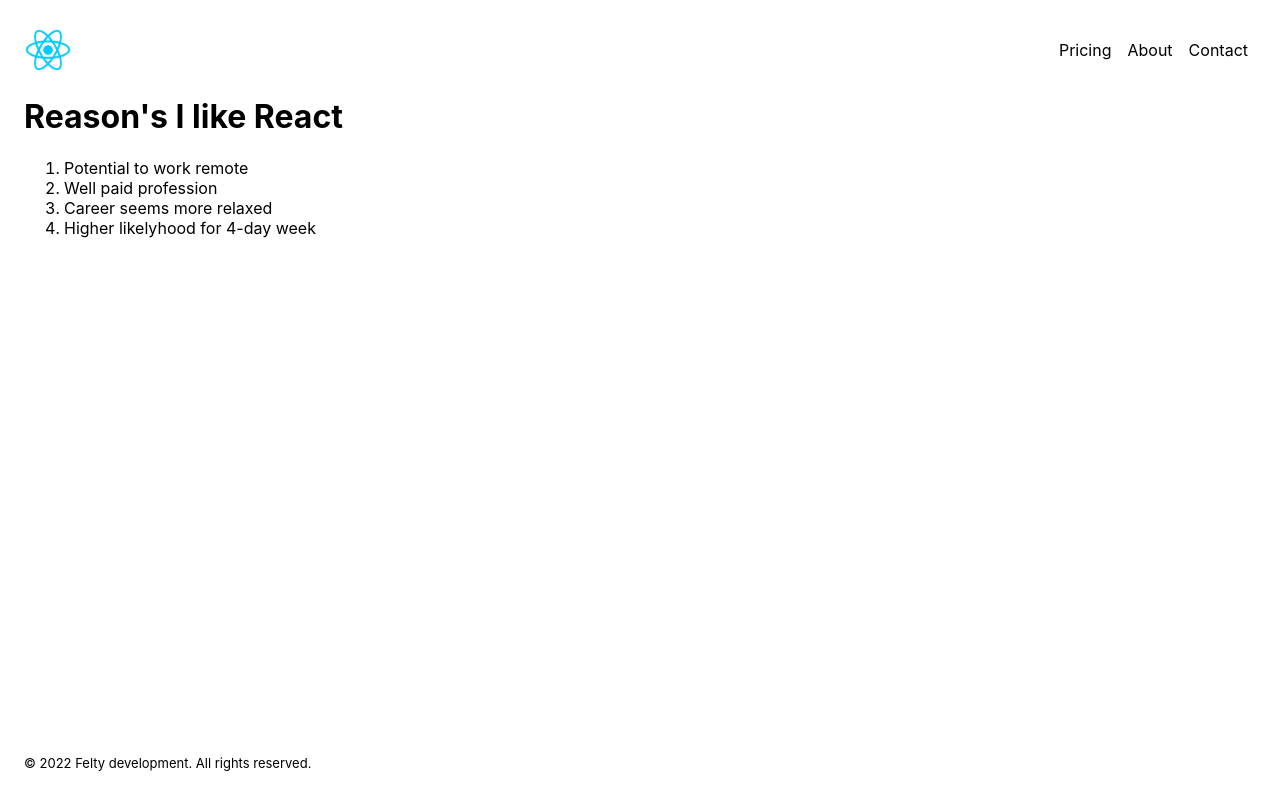
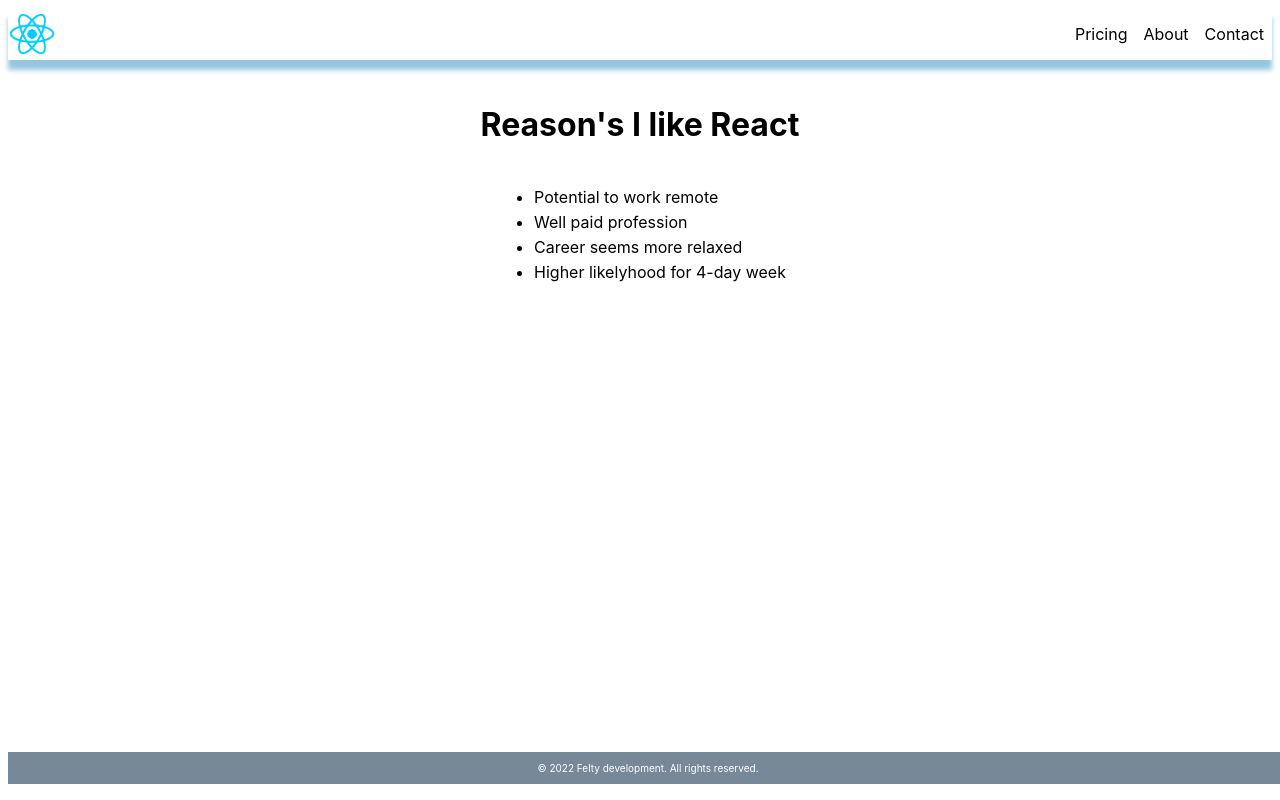
Before and after one commit to brandonfelty/react_tutorial, a React (Create React App) app: page / in a window 1280 px wide. Built offline with nearby package versions, Linux system fonts and the light colour scheme.

Commit message:
style app

```diff
--- a/src/App.css
+++ b/src/App.css
@@ -1,3 +1,5 @@
 .App {
-  padding: 1rem;
+  padding: 0;
+  height: 100%;
+  width: 100%;
 }
--- a/src/components/Page.jsx
+++ b/src/components/Page.jsx
@@ -1,16 +1,17 @@
-import React from 'react'
+import React from 'react';
+import '../styles/Page.css';
 
 function Page() {
   return (
-    <>
-      <h1>Reason's I like React</h1>
-      <ol>
+    <div className='page-container'>
+      <h1 className='page-title'>Reason's I like React</h1>
+      <ul className='page-list'>
         <li>Potential to work remote</li>
         <li>Well paid profession</li>
         <li>Career seems more relaxed</li>
         <li>Higher likelyhood for 4-day week</li>
-      </ol>
-    </>
+      </ul>
+    </div>
   )
 }
 
--- a/src/styles/Footer.css
+++ b/src/styles/Footer.css
@@ -2,4 +2,13 @@
   font-size: small;
   position: absolute;
   bottom: 1rem;
+  background-color: lightslategrey;
+  width: 100%;
+  display: flex;
+  justify-content: center;
 }
+
+.footer p {
+  font-size: x-small;
+  color: white;
+}
--- a/src/styles/Nav.css
+++ b/src/styles/Nav.css
@@ -2,6 +2,7 @@
   display: flex;
   justify-content: space-between;
   align-items: center;
+  box-shadow: 0px 10px 5px rgb(149, 198, 224);
 }
 
 .nav-img {
--- /dev/null
+++ b/src/styles/Page.css
@@ -0,0 +1,17 @@
+.page-list {
+  background-size: 20px;
+}
+
+.page-list li {
+  padding-top: 5px;
+}
+
+.page-title {
+  padding-top: 1.5rem;
+}
+
+.page-container {
+  display: flex;
+  align-items: center;
+  flex-direction: column;
+}
```
